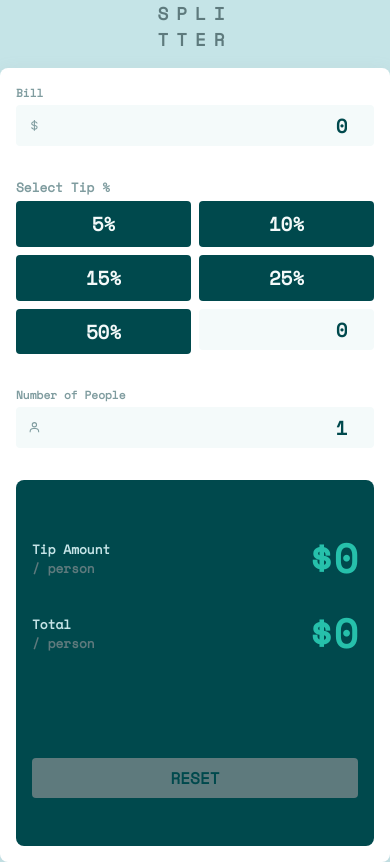
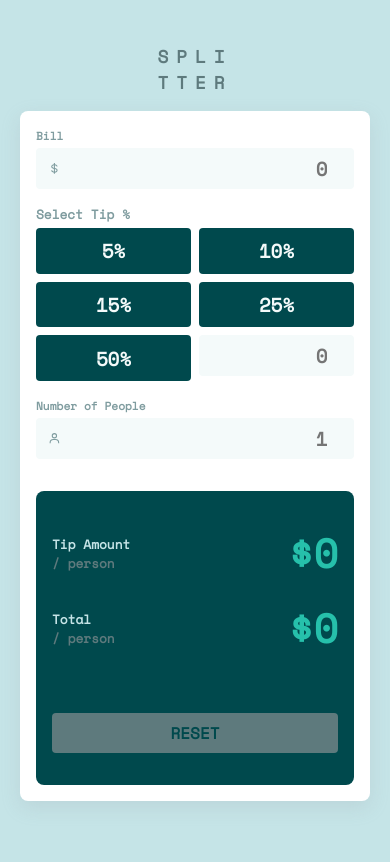
Before and after one commit to witzkvn/frontendmentor-tip-calculator, a React (Create React App) app: page / in a window 390 px wide. Built offline with nearby package versions, Linux system fonts and the light colour scheme.

Commit message:
correction based on frontend mentor other user feedback on initial value in inputs and general design sizing

```diff
--- a/src/components/custom-input/custom-input.js
+++ b/src/components/custom-input/custom-input.js
@@ -25,6 +25,17 @@ const CustomNumberInput = ({
       setInputIsFocus(false);
     }
   }, [activeElement]);
+
+  useEffect(() => {
+    // if min value, which is default, set null to let placeholder only
+    if (inputRef.current) {
+      if (value === min) {
+        inputRef.current.value = null;
+      } else {
+        inputRef.current.value = value;
+      }
+    }
+  }, [value, min]);
 
   function checkValueChange() {
     const newValue = inputRef.current.value;
@@ -67,7 +78,6 @@ const CustomNumberInput = ({
               id={customId || uniqueId}
               min={min}
               placeholder={min}
-              value={value}
               step={step}
             />
           </div>
--- a/src/layout/block-wrapper/block-wrapper.module.css
+++ b/src/layout/block-wrapper/block-wrapper.module.css
@@ -17,7 +17,7 @@
   box-shadow: var(--wrapper-shadow);
 }
 
-@media screen and (max-width: 675px) {
+@media screen and (max-width: 1100px) {
   .wrapper {
     padding: 2rem;
   }
--- a/src/layout/result-screen/result-screen.module.css
+++ b/src/layout/result-screen/result-screen.module.css
@@ -56,3 +56,9 @@
 .desactivatedBtn {
   background-color: var(--dark-grayish-cyan);
 }
+
+@media screen and (max-width: 1100px) {
+  .resetBtn {
+    margin-top: 5rem;
+  }
+}
--- a/src/styles/app.module.css
+++ b/src/styles/app.module.css
@@ -41,7 +41,7 @@
   }
 
   section {
-    margin: 4rem 0;
+    margin: 2rem 0;
   }
 }
 
--- a/src/styles/index.css
+++ b/src/styles/index.css
@@ -19,6 +19,7 @@ body {
   font-family: var(--font);
   font-weight: var(--font-weight);
   font-size: 1.6rem;
+  padding: 4rem;
 }
 
 p {
@@ -29,6 +30,12 @@ p {
   width: 100%;
 }
 
+@media screen and (max-width: 1100px) {
+  body {
+    padding: 2.5rem;
+  }
+}
+
 @media screen and (max-width: 675px) {
   html {
     font-size: 50%;
```
